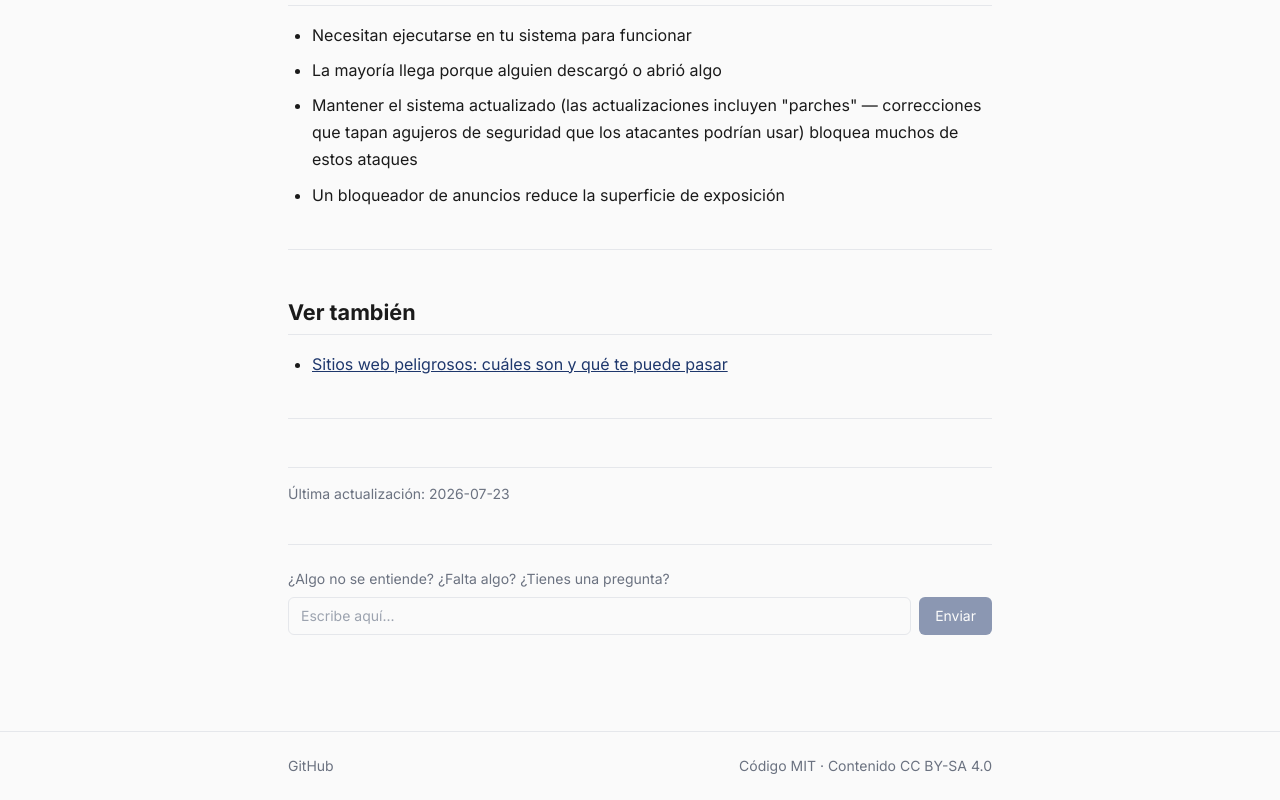
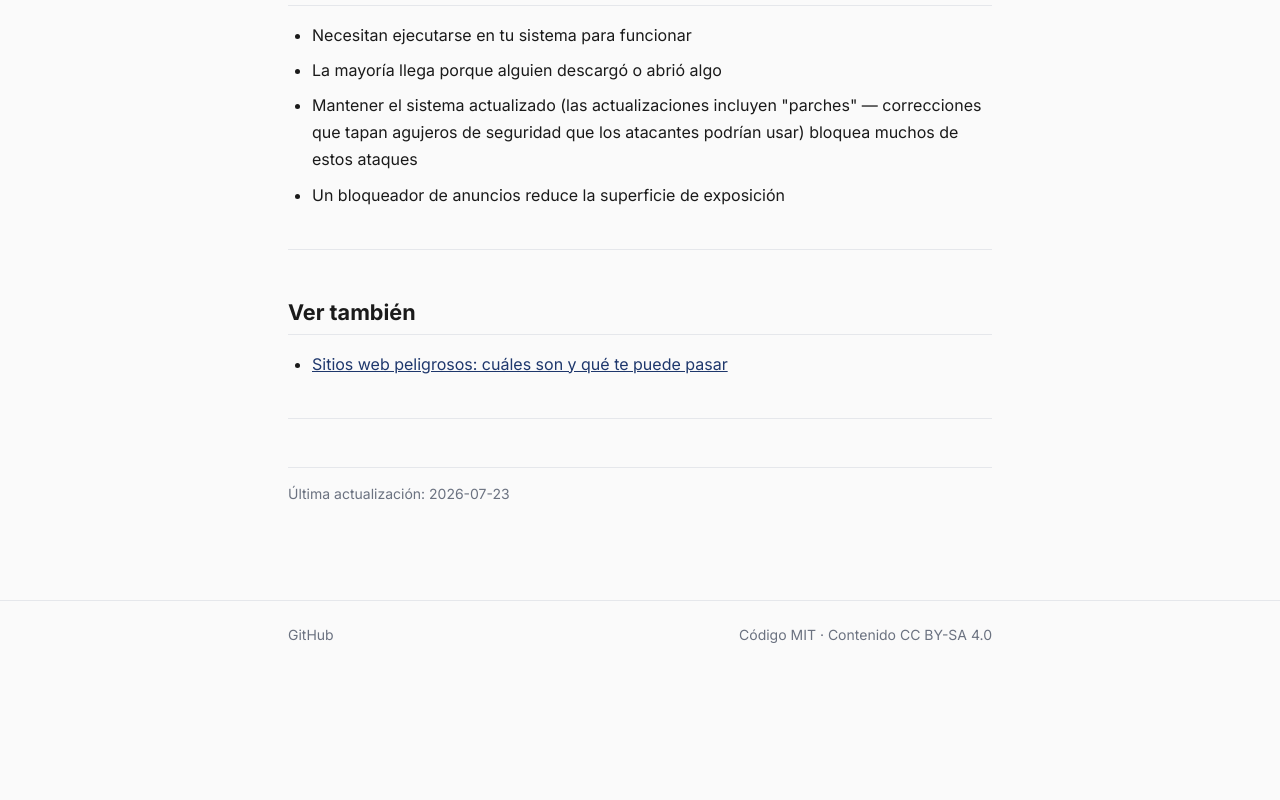
Before and after one commit to parsiomnium/basesegura, a Next.js app: page /aprender/como-funciona-el-malware in a window 1280 px wide. Shown: the part 2744-3544 px from the top of the page. After the commit the page ends 3413 px from the top, so only its background shows below. Built offline with nearby package versions, Linux system fonts and the light colour scheme; no server answers.

Commit message:
fix: disable contact form until email sending is configured

```diff
--- a/app/[group]/[slug]/page.tsx
+++ b/app/[group]/[slug]/page.tsx
@@ -105,7 +105,7 @@ export default async function ArticlePage({ params }: { params: Params }) {
         Última actualización: {formatDate(article.updated)}
       </div>
 
-      <ContactBox />
+      {/* <ContactBox /> */}
     </div>
   )
 }
--- a/app/guias/[plataforma]/[tema]/page.tsx
+++ b/app/guias/[plataforma]/[tema]/page.tsx
@@ -99,7 +99,7 @@ export default async function GuiaPage({ params }: { params: Params }) {
           : String(data.updated)}
       </div>
 
-      <ContactBox />
+      {/* <ContactBox /> */}
     </div>
   )
 }
```
